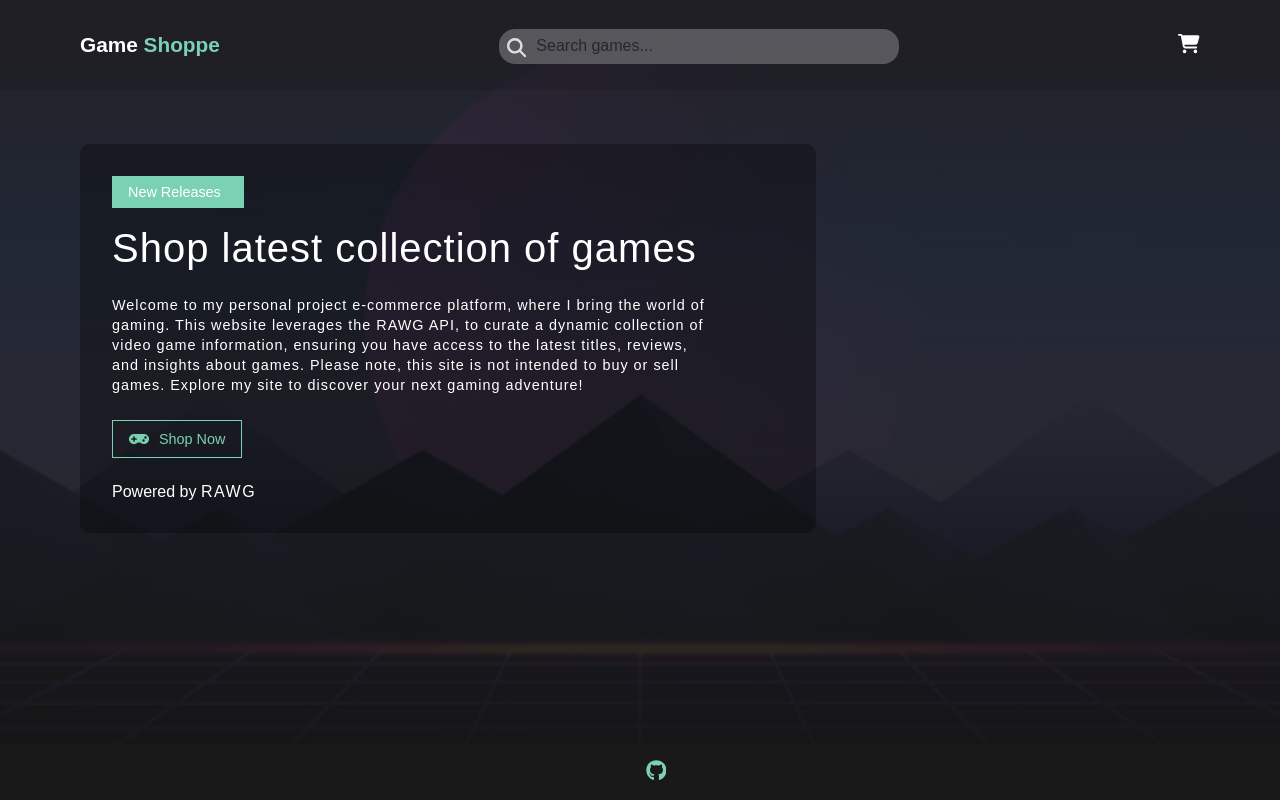
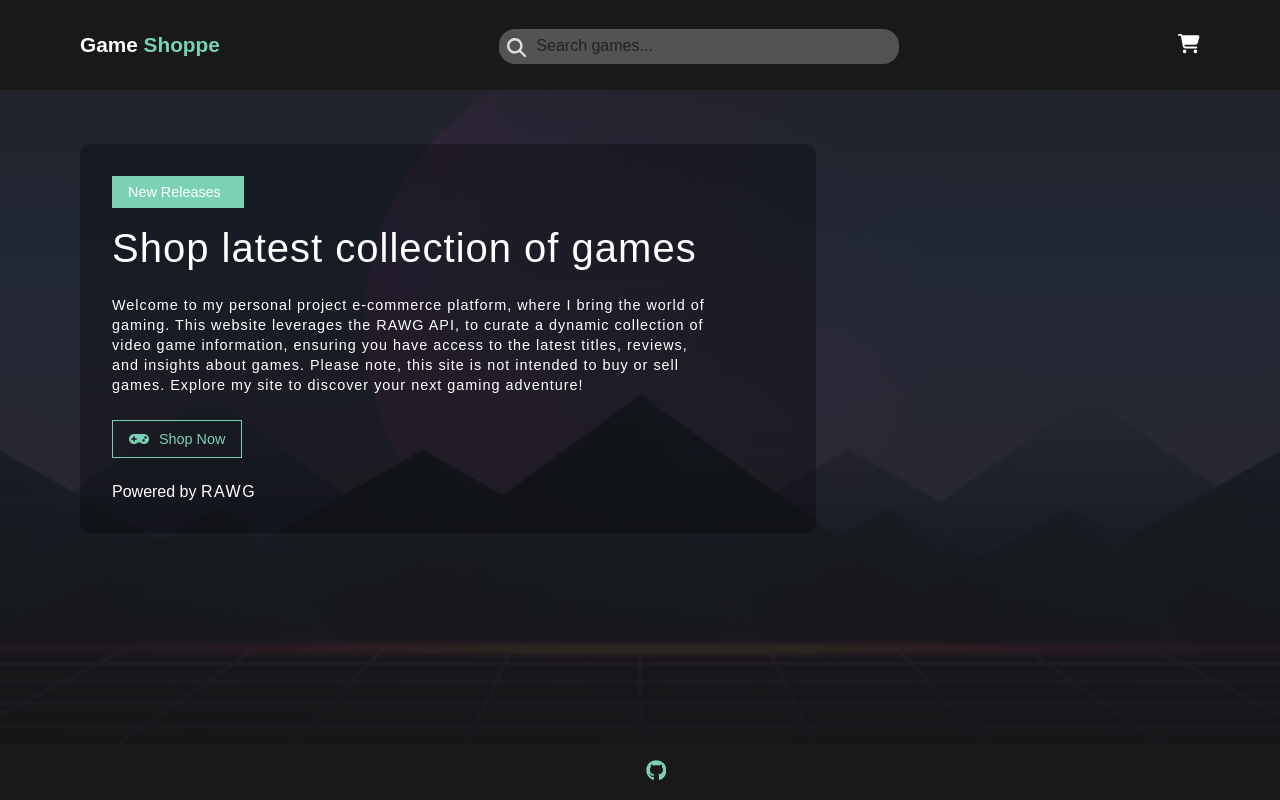
Before and after one commit to asiddiq1/shopping-cart, a React (Vite) app: page / in a window 1280 px wide. Built offline with nearby package versions, Linux system fonts and the light colour scheme.

Commit message:
update colors

```diff
--- a/src/components/GameCard/GameCard.css
+++ b/src/components/GameCard/GameCard.css
@@ -1,6 +1,6 @@
 .card{
     border-radius: 15px;
-    background-color: rgb(37, 36, 36);
+    background-color: rgb(37, 34, 34);
     height: 340px;
 
 }
--- a/src/components/NavBar/NavBar.css
+++ b/src/components/NavBar/NavBar.css
@@ -19,7 +19,7 @@ nav{
     align-items: center;
     gap: 1rem;
     padding: 1.3rem 5rem;
-    background-color: rgba(0, 0, 0, 0.1);
+    background-color: rgba(25, 25, 25, 0.9);
 
     font-size: 1.2rem;
 
```
